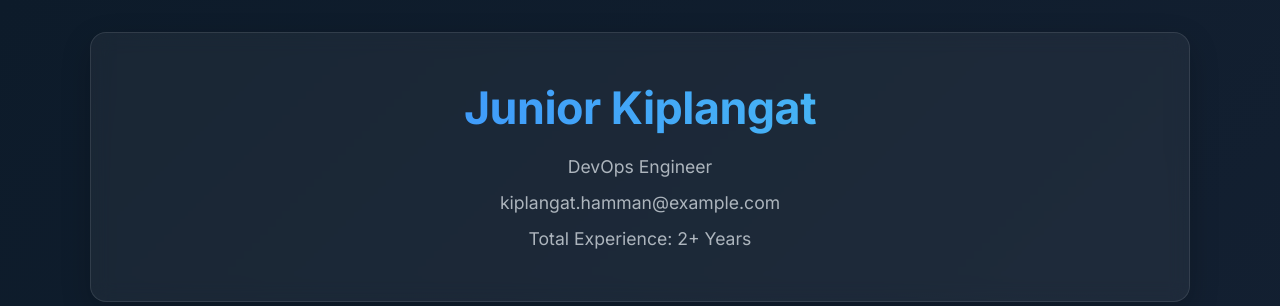
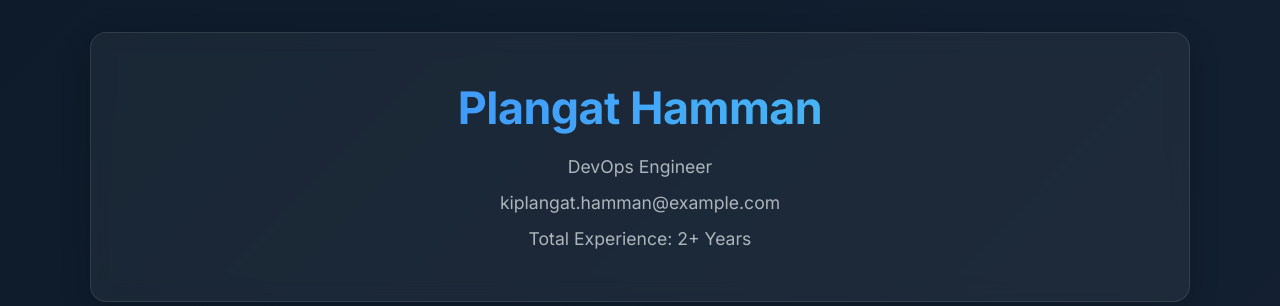
Before and after one commit to Hammanham/docker-resume, a Flask app: page / in a window 1280 px wide. Shown: the top 306 px of the page. Run offline with Flask 3, Linux system fonts and the light colour scheme.

Commit message:
deployment

```diff
--- a/templates/index.html
+++ b/templates/index.html
@@ -271,7 +271,7 @@
 <body>
     <div class="container">
         <header class="header">
-            <h1>Junior Kiplangat</h1>
+            <h1>Plangat Hamman</h1>
             <p>DevOps Engineer</p>
             <p>kiplangat.hamman@example.com</p>
             <p>Total Experience: 2+ Years</p>
```
Also changed, not shown: .github/workflows/ci.yml.
